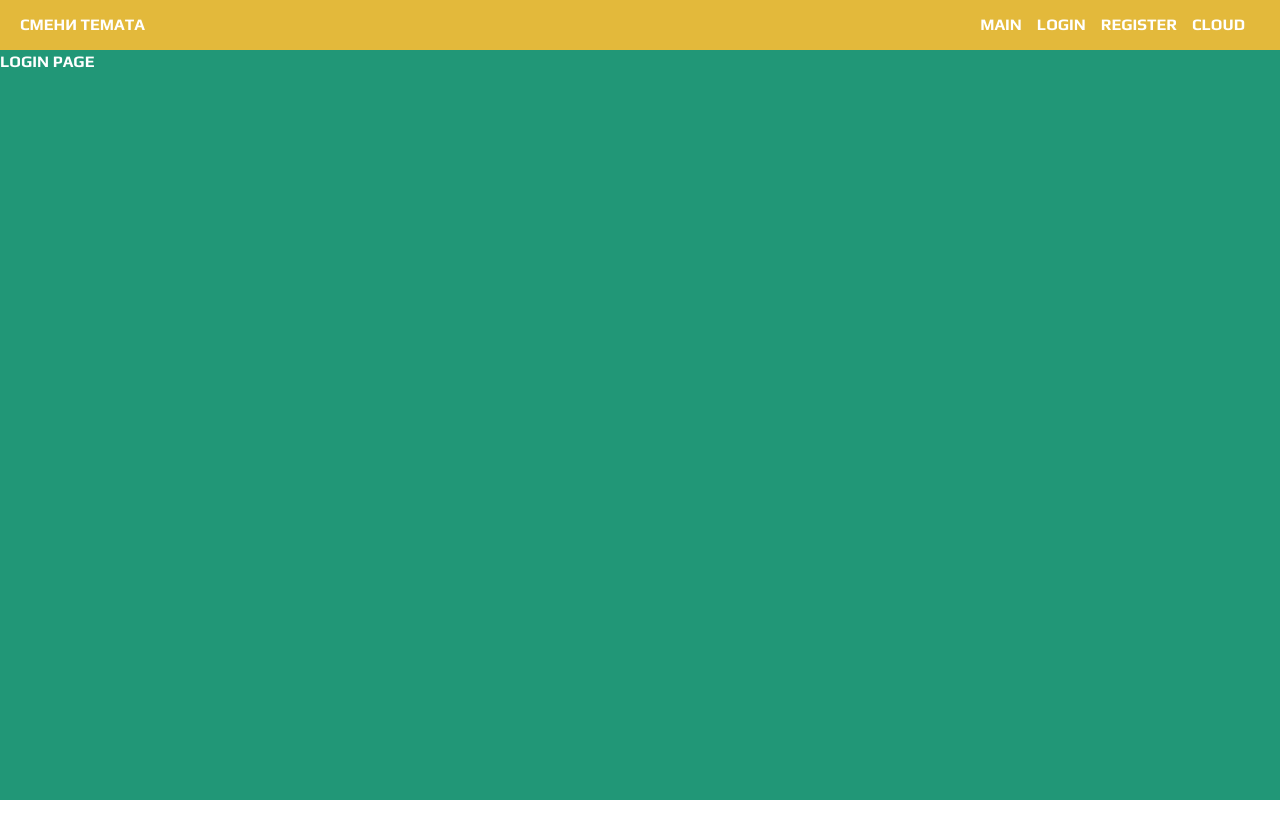
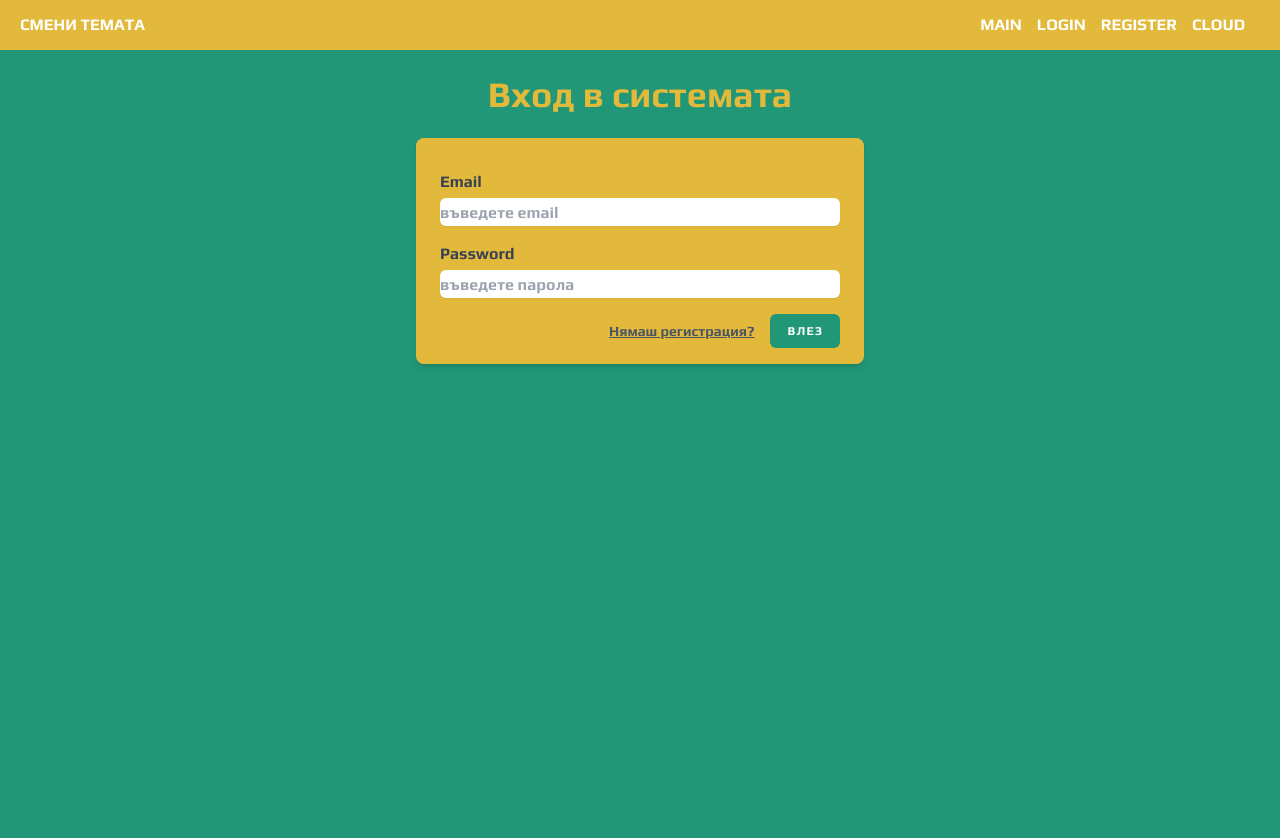
Before and after one commit to vepaks/vik-manager, a React (Create React App) app in the folder client/: page /login in a window 1280 px wide. Shown: the top 838 px of the page. Before the commit the page ends 800 px from the top, so only its background shows below. Built offline with nearby package versions, Linux system fonts and the light colour scheme.

Commit message:
add auth login

```diff
--- a/client/src/features/auth/models/login.jsx
+++ b/client/src/features/auth/models/login.jsx
@@ -0,0 +1,16 @@
+import axios from "axios";
+
+export const login  = async (email, password) => {
+    try {
+        const response = await axios.post("http://localhost:5000/api/auth/login", {
+            email,
+            password
+        })
+        console.log(response.status)
+        console.log(response.data.message)
+    } catch (e) {
+
+        console.log(e.response.status)
+        console.log(e.response.data.message)
+    }
+}
--- a/client/src/features/auth/models/registration.jsx
+++ b/client/src/features/auth/models/registration.jsx
@@ -6,8 +6,11 @@ export const registration  = async (email, password) => {
            email,
            password
        })
+       console.log(response.status)
        console.log(response.data.message)
    } catch (e) {
+
+       console.log(e.response.status)
        console.log(e.response.data.message)
    }
 }
--- a/client/src/features/auth/ui/LoginForm/ui/LoginForm.jsx
+++ b/client/src/features/auth/ui/LoginForm/ui/LoginForm.jsx
@@ -2,12 +2,84 @@ import {classNames} from "../../../../../shared/lib/classNames/classNames";
 import cls from './LoginForm.module.scss'
 import {Input} from "../../../../../shared/ui/Input";
 import {Button} from "../../../../../shared/ui/Button";
+import React, {useState} from "react";
+import {login} from "../../../models/login";
 
 export const LoginForm = ({className}) => {
+
+    const [Email, setEmail] = useState("");
+    const [Password, setPassword] = useState("");
+
     return (
-        <div className={classNames(cls.LoginForm, {}, [className])}>
-            <Input/>
-            <Button>Влез</Button>
-        </div>
+            <div className={classNames(cls, {}, [className])}>
+                <div>
+                    <div className="flex flex-col items-center min-h-screen pt-6 sm:justify-start">
+                        <div>
+                            <a href="/login">
+                                <h3
+                                    className={classNames(cls.Logo, {}, [
+                                        className,
+                                        "text-4xl font-bold",
+                                    ])}
+                                >
+                                    Вход в системата
+                                </h3>
+                            </a>
+                        </div>
+                        <div
+                            className={classNames(cls.Login, {}, [
+                                className,
+                                "w-full px-6 py-4 mt-6 overflow-hidden shadow-md sm:max-w-md sm:rounded-lg",
+                            ])}
+                        >
+                            <div className="mt-4">
+                                <label className="block text-m font-medium text-gray-700 undefined">
+                                    Email
+                                </label>
+                                <div className="flex flex-col items-start">
+                                    <Input
+                                        value={Email}
+                                        setValue={setEmail}
+                                        type="email"
+                                        placeholder="въведете email"
+                                    />
+                                </div>
+                            </div>
+                            <div className="mt-4">
+                                <label className="block text-m font-medium text-gray-700 undefined">
+                                    Password
+                                </label>
+                                <div className="flex flex-col items-start">
+                                    <Input
+                                        value={Password}
+                                        setValue={setPassword}
+                                        type="password"
+                                        placeholder="въведете парола"
+                                    />
+                                </div>
+                            </div>
+                            <div className="flex items-center justify-end mt-4">
+                                <a
+                                    className="text-sm text-gray-600 underline hover:text-gray-900"
+                                    href="/signup"
+                                >
+                                    Нямаш регистрация?
+                                </a>
+                                <Button
+                                    className={classNames(cls.Button, {}, [
+                                        "inline-flex items-center px-4 py-2 ml-4 text-xs font-semibold tracking-widest text-white uppercase transition duration-150 ease-in-out border border-transparent rounded-md active:bg-gray-900 false",
+                                    ])}
+                                    type="submit"
+                                    onClick={() =>
+                                        login(Email, Password)
+                                    }
+                                >
+                                    Влез
+                                </Button>
+                            </div>
+                        </div>
+                    </div>
+                </div>
+            </div>
     );
 };
--- a/client/src/features/auth/ui/LoginForm/ui/LoginForm.module.scss
+++ b/client/src/features/auth/ui/LoginForm/ui/LoginForm.module.scss
@@ -1,3 +1,11 @@
-.LoginForm {
+.Login {
+  background: var(--inverted-bg-color);
+}
 
+.Logo {
+  color: var(--inverted-bg-color);
 }
+
+.Button {
+  background: var(--bg-color);
+}
--- a/client/src/features/auth/ui/SignupForm/ui/SignupForm.jsx
+++ b/client/src/features/auth/ui/SignupForm/ui/SignupForm.jsx
@@ -23,7 +23,7 @@ export const SignupForm = (props, { className }) => {
                   "text-4xl font-bold",
                 ])}
               >
-                Регистрирай се
+                Регистрация в системата
               </h3>
             </a>
           </div>
@@ -105,7 +105,7 @@ export const SignupForm = (props, { className }) => {
                   className="text-sm text-gray-600 underline hover:text-gray-900"
                   href="/login"
                 >
-                  Already registered?
+                  Вече имаш регистрация?
                 </a>
                 <Button
                   className={classNames(cls.Button, {}, [
@@ -116,7 +116,7 @@ export const SignupForm = (props, { className }) => {
                     registration(Email, Password)
                   }
                 >
-                  Sign Up
+                  Регистрация
                 </Button>
               </div>
           </div>
--- a/client/src/pages/auth/LoginPage/ui/LoginPage.jsx
+++ b/client/src/pages/auth/LoginPage/ui/LoginPage.jsx
@@ -1,9 +1,10 @@
 import React  from 'react';
+import {LoginForm} from "../../../../features/auth";
 
 const LoginPage = () => {
     return (
         <div>
-       LOGIN PAGE
+       <LoginForm/>
         </div>
     );
 };
```
